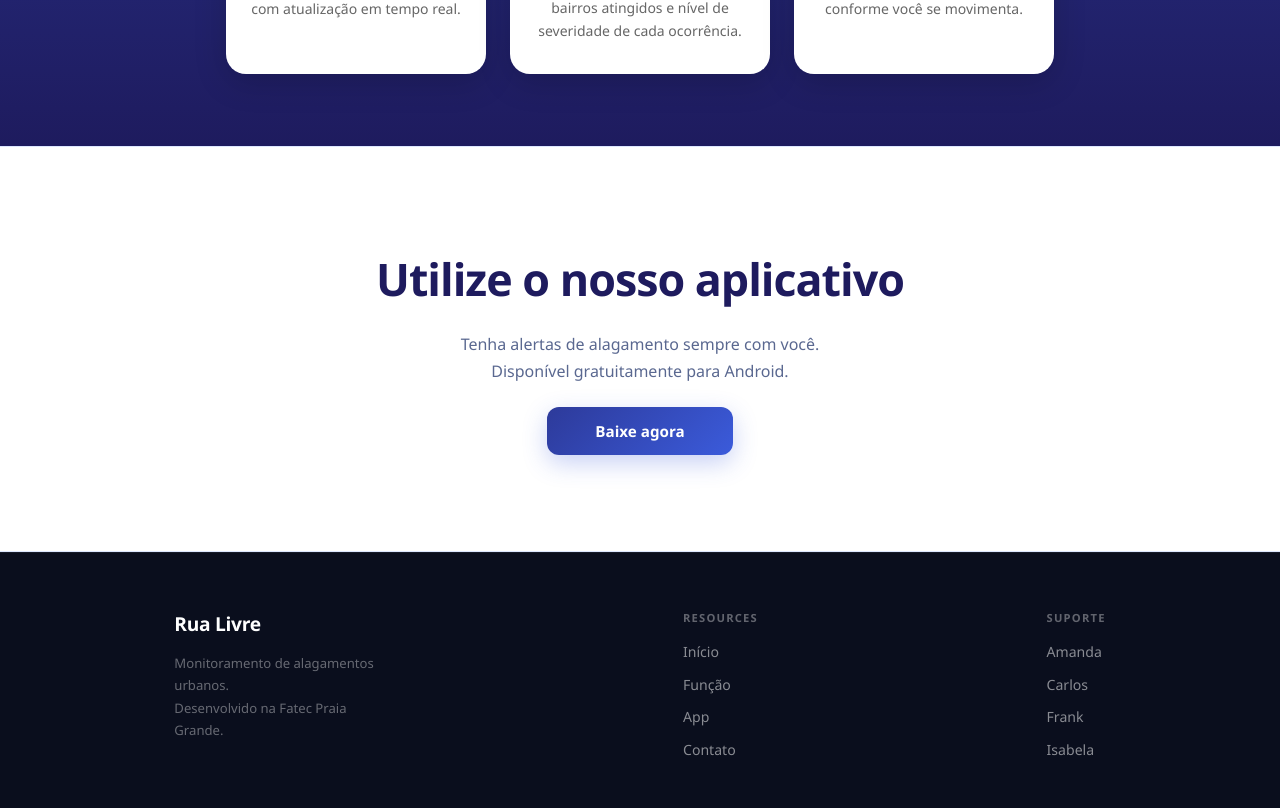
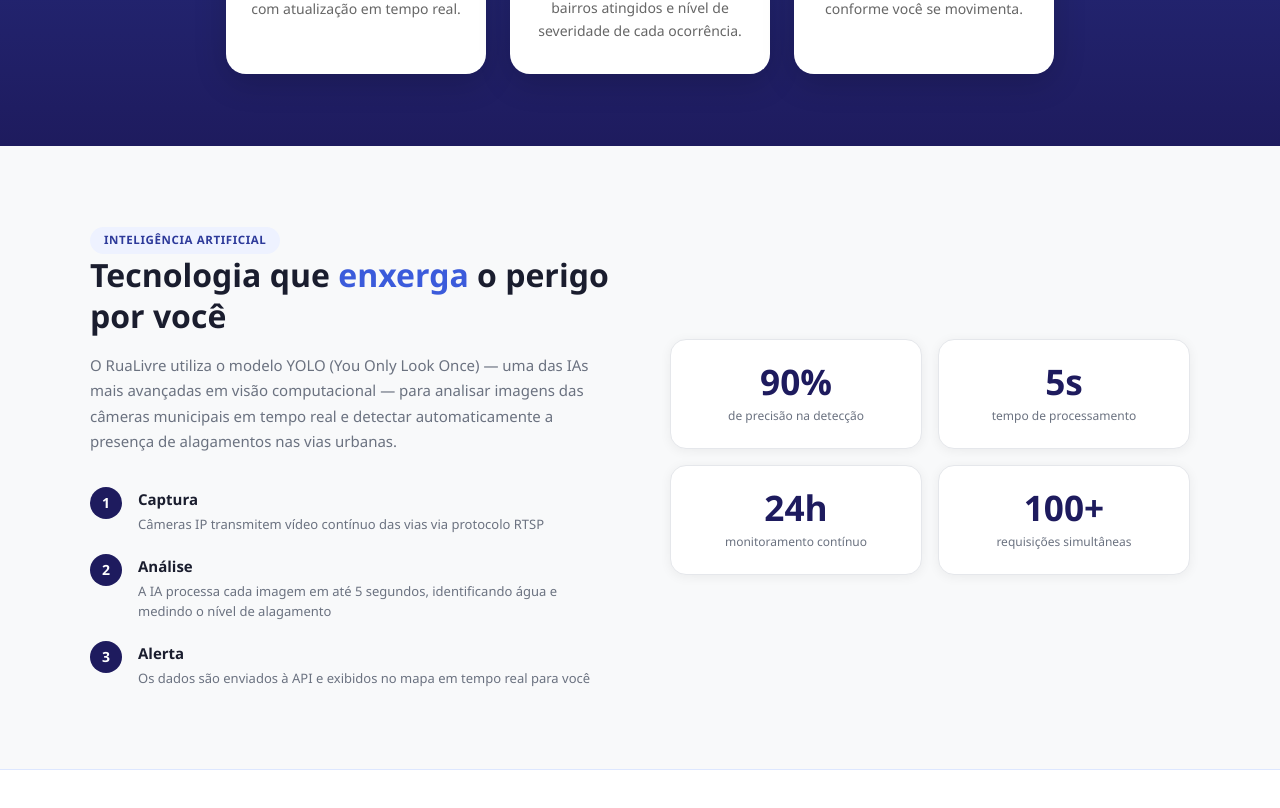
Before and after one commit to MandyLima/RuaLivreWeb, a React (Vite) app in the folder vite-project/: page / in a window 1280 px wide. Shown: the part 1792-2600 px from the top of the page. Built offline with nearby package versions, Linux system fonts and the light colour scheme.

Commit message:
feat: add AI section with steps and statistics for flood detection technology

```diff
--- a/vite-project/src/pages/LandingPage.css
+++ b/vite-project/src/pages/LandingPage.css
@@ -464,3 +464,110 @@
   opacity: 1;
   transform: translateY(0);
 }
+
+.ia-section {
+    background-color: #F8F9FA;
+    padding: 80px 40px;
+}
+
+.ia-container {
+    max-width: 1100px;
+    margin: 0 auto;
+    display: flex;
+    gap: 60px;
+    align-items: center;
+    flex-wrap: wrap;
+}
+
+.ia-text {
+    flex: 1;
+    min-width: 300px;
+}
+
+.ia-title {
+    font-size: 2rem;
+    font-weight: 700;
+    color: #1A1D2E;
+    margin-bottom: 16px;
+    line-height: 1.3;
+}
+
+.ia-description {
+    color: #6B7280;
+    line-height: 1.7;
+    margin-bottom: 32px;
+    font-size: 15px;
+}
+
+.ia-steps {
+    display: flex;
+    flex-direction: column;
+    gap: 20px;
+}
+
+.ia-step {
+    display: flex;
+    gap: 16px;
+    align-items: flex-start;
+}
+
+.ia-step-number {
+    background-color: #1E1B5E;
+    color: white;
+    width: 32px;
+    height: 32px;
+    border-radius: 50%;
+    display: flex;
+    align-items: center;
+    justify-content: center;
+    font-weight: 700;
+    font-size: 14px;
+    flex-shrink: 0;
+}
+
+.ia-step h4 {
+    font-size: 15px;
+    font-weight: 600;
+    color: #1A1D2E;
+    margin-bottom: 4px;
+}
+
+.ia-step p {
+    font-size: 13px;
+    color: #6B7280;
+    line-height: 1.5;
+}
+
+.ia-stats {
+    flex: 1;
+    min-width: 260px;
+    display: grid;
+    grid-template-columns: 1fr 1fr;
+    gap: 16px;
+}
+
+.ia-stat-card {
+    background: white;
+    border-radius: 16px;
+    padding: 24px;
+    display: flex;
+    flex-direction: column;
+    align-items: center;
+    text-align: center;
+    box-shadow: 0 2px 12px rgba(0,0,0,0.06);
+    border: 1px solid #E5E7EB;
+}
+
+.ia-stat-number {
+    font-size: 2.2rem;
+    font-weight: 700;
+    color: #1E1B5E;
+    line-height: 1;
+    margin-bottom: 8px;
+}
+
+.ia-stat-label {
+    font-size: 12px;
+    color: #6B7280;
+    line-height: 1.4;
+}
--- a/vite-project/src/pages/LandingPage.tsx
+++ b/vite-project/src/pages/LandingPage.tsx
@@ -7,16 +7,14 @@
         const observer = new IntersectionObserver((entries) => {
             entries.forEach((entry) => {
                 if (entry.isIntersecting) {
-                // Quando o item entra na tela, adiciona a classe
                     entry.target.classList.add('active');
                 } else {
-                // Isso faz com que a animação resete para rodar de novo
                     entry.target.classList.remove('active');
                 }
             });
         }, {
             threshold: 0.1, // Dispara quando 10% aparece
-        rootMargin: "0px 0px -50px 0px" // Pequena margem para a animação não ser cortada
+            rootMargin: "0px 0px -50px 0px"
         });
 
         const elements = document.querySelectorAll('.reveal');
@@ -25,7 +23,7 @@
         return () => observer.disconnect();
     }, []);
 
-return(
+    return (
         <div className='landing-page'>
 
             {/* Navbar */}
@@ -55,11 +53,15 @@
                             Indica os pontos com maior ocorrência de alagamentos na sua cidade,
                             para que você chegue ao destino com segurança.
                         </p>
-                        <button className='btn-register'>Cadastre-se</button>
+                        <button className='btn-register'>
+                            <a href="/register">
+                                Cadastre-se
+                            </a>
+                        </button>
                     </div>
 
                     <div className="hero-image reveal">
-                        <img src='src/assets/mobileLogin.png' alt='Imagem do celular com o app'/>
+                        <img src='src/assets/mobileLogin.png' alt='Imagem do celular com o app' />
                     </div>
                 </div>
             </section>
@@ -85,7 +87,6 @@
                     </div>
                 </div>
             </section>
-
             {/* Cards Section */}
             <section id='funcao' className="cards-section">
                 <div className="cards-header">
@@ -94,39 +95,97 @@
                 </div>
                 <div className="card-content">
                     <div className="card-body reveal">
-                        <img src="src/assets/location.png" className="card-icon" alt="Ícone de localização"/>
+                        <img src="src/assets/location.png" className="card-icon" alt="Ícone de localização" />
                         <h3>Veja os locais alagados</h3>
                         <p className="card-description">Acesse o mapa com os pontos de alagamento ativos agora, com atualização em tempo real.</p>
                     </div>
                     <div className="card-body reveal">
-                        <img src="src/assets/dashboard.png" className="card-icon" alt="Ícone de dashboard"/>
+                        <img src="src/assets/dashboard.png" className="card-icon" alt="Ícone de dashboard" />
                         <h3>Veja a quantidade de bairros afetados</h3>
                         <p className="card-description">Painel com estatísticas dos bairros atingidos e nível de severidade de cada ocorrência.</p>
                     </div>
                     <div className="card-body reveal">
-                        <img src="src/assets/map.png" className="card-icon" alt="Ícone de mapa"/>
+                        <img src="src/assets/map.png" className="card-icon" alt="Ícone de mapa" />
                         <h3>Mapa interativo</h3>
                         <p className="card-description">Explore a cidade, trace rotas seguras e receba alertas conforme você se movimenta.</p>
                     </div>
                 </div>
             </section>
+            {/* section IA*/}
+            <section className="ia-section">
+                <div className="ia-container">
+                    <div className="ia-text">
+                        <span className="section-tag">Inteligência Artificial</span>
+                        <h2 className="ia-title">
+                            Tecnologia que <span className="feature-highlight">enxerga</span> o perigo por você
+                        </h2>
+                        <p className="ia-description">
+                            O RuaLivre utiliza o modelo YOLO (You Only Look Once) — uma das IAs
+                            mais avançadas em visão computacional — para analisar imagens das
+                            câmeras municipais em tempo real e detectar automaticamente a
+                            presença de alagamentos nas vias urbanas.
+                        </p>
+                        <div className="ia-steps">
+                            <div className="ia-step">
+                                <div className="ia-step-number">1</div>
+                                <div>
+                                    <h4>Captura</h4>
+                                    <p>Câmeras IP transmitem vídeo contínuo das vias via protocolo RTSP</p>
+                                </div>
+                            </div>
+                            <div className="ia-step">
+                                <div className="ia-step-number">2</div>
+                                <div>
+                                    <h4>Análise</h4>
+                                    <p>A IA processa cada imagem em até 5 segundos, identificando água e medindo o nível de alagamento</p>
+                                </div>
+                            </div>
+                            <div className="ia-step">
+                                <div className="ia-step-number">3</div>
+                                <div>
+                                    <h4>Alerta</h4>
+                                    <p>Os dados são enviados à API e exibidos no mapa em tempo real para você</p>
+                                </div>
+                            </div>
+                        </div>
+                    </div>
+
+                    <div className="ia-stats reveal">
+                        <div className="ia-stat-card">
+                            <span className="ia-stat-number">90%</span>
+                            <span className="ia-stat-label">de precisão na detecção</span>
+                        </div>
+                        <div className="ia-stat-card">
+                            <span className="ia-stat-number">5s</span>
+                            <span className="ia-stat-label">tempo de processamento</span>
+                        </div>
+                        <div className="ia-stat-card">
+                            <span className="ia-stat-number">24h</span>
+                            <span className="ia-stat-label">monitoramento contínuo</span>
+                        </div>
+                        <div className="ia-stat-card">
+                            <span className="ia-stat-number">100+</span>
+                            <span className="ia-stat-label">requisições simultâneas</span>
+                        </div>
+                    </div>
+                </div>
+            </section>
 
             {/* App */}
-            <div id='app'className="text-app reveal">
+            <div id='app' className="text-app reveal">
                 <h2>Utilize o nosso aplicativo</h2>
                 <p className="app-description">
                     Tenha alertas de alagamento sempre com você.
-                    Disponível gratuitamente para Android.
+                    Disponível em breve gratuitamente para Android.
                 </p>
-                <button className="btn-app">Baixe agora</button>
+                <button className="btn-app">Em Breve</button>
             </div>
-
             {/* Footer */}
             <footer className="footer-content">
                 <div className="footer-brand">
                     <span className='logo-titulo'>Rua Livre</span>
                     <p className="footer-brand-desc">
-                        Monitoramento de alagamentos urbanos.<br/>
+                        Monitoramento de alagamentos urbanos.<br />
                         Desenvolvido na Fatec Praia Grande.
                     </p>
                 </div>
```
Lines whose indentation alone changed are shown as unchanged.
